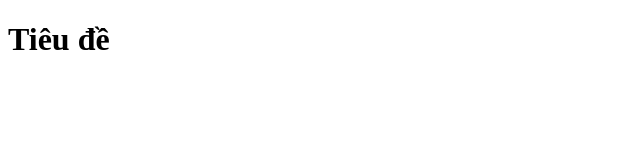
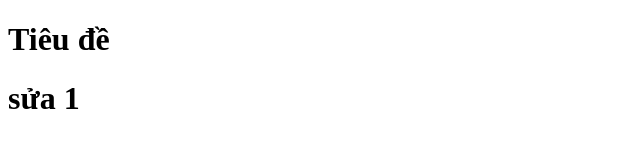
Before and after one commit to HHieuuuuu/duan66, a plain HTML site: page index.html in a window 1280 px wide. Shown: the whole page, without its empty margins (0-640 px from the left). Drawn offline with Linux system fonts and the light colour scheme.

Commit message:
1. sửa lần 1

```diff
--- a/index.html
+++ b/index.html
@@ -7,5 +7,6 @@
   </head>
   <body>
     <h1>Tiêu đề</h1>
+    <h1>sửa 1</h1>
   </body>
 </html>
```
